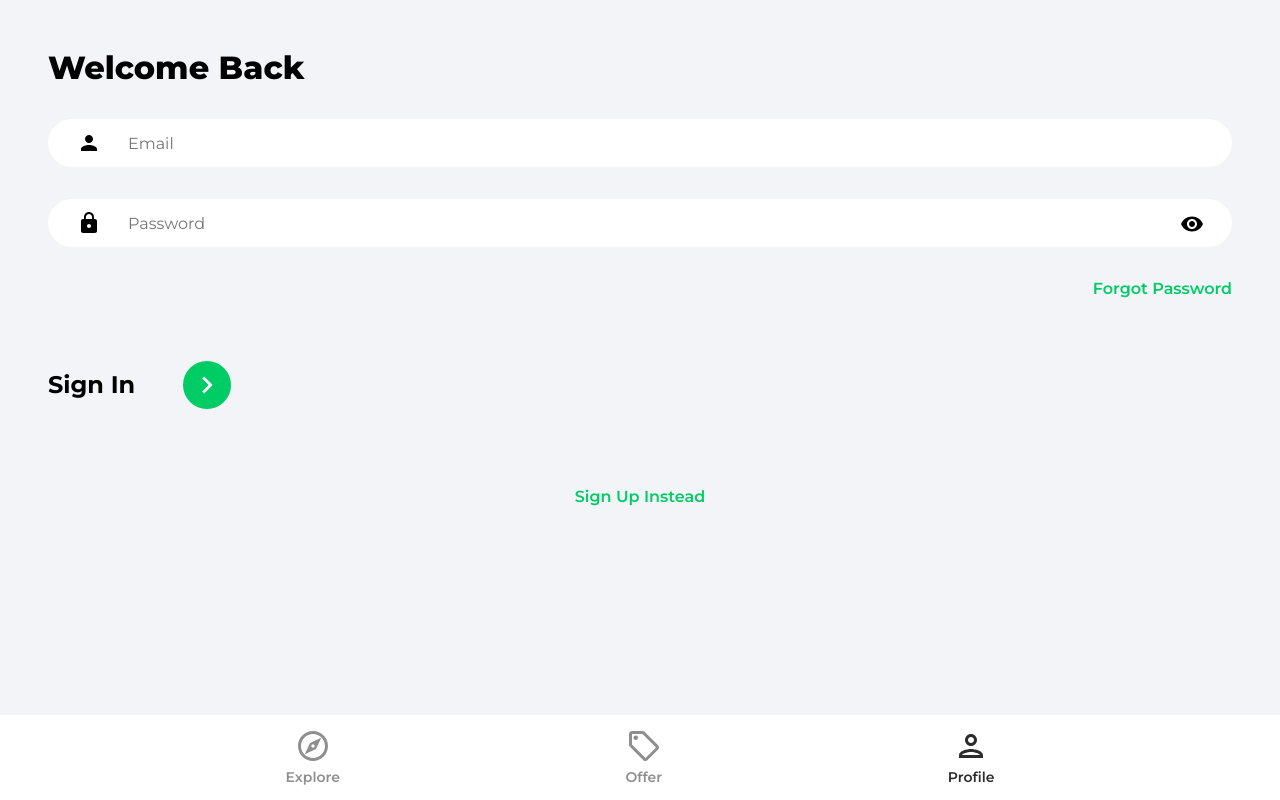
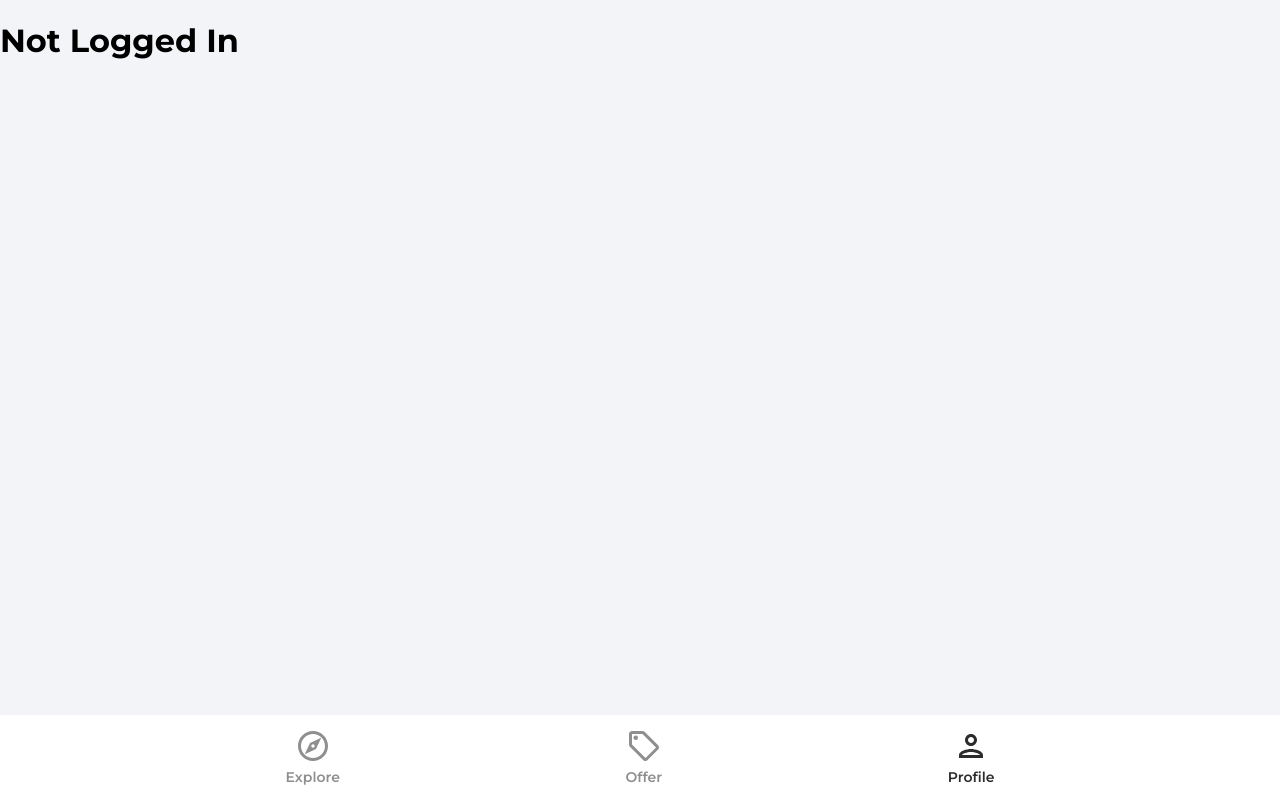
Before and after one commit to pjmgraham/house-marketplace, a React (Create React App) app: page /profile in a window 1280 px wide. Built offline with nearby package versions, Linux system fonts and the light colour scheme.

Commit message:
adds error modals with toastify

```diff
--- a/package.json
+++ b/package.json
@@ -11,6 +11,7 @@
     "react-dom": "^18.2.0",
     "react-router-dom": "^6.3.0",
     "react-scripts": "5.0.1",
+    "react-toastify": "^9.0.8",
     "web-vitals": "^2.1.4"
   },
   "scripts": {
--- a/src/App.js
+++ b/src/App.js
@@ -1,4 +1,6 @@
 import { BrowserRouter as Router, Routes, Route } from "react-router-dom";
+import { ToastContainer } from "react-toastify";
+import "react-toastify/dist/ReactToastify.css";
 import Navbar from "./components/Navbar";
 import Explore from "./pages/Explore";
 import ForgotPassword from "./pages/ForgotPassword";
@@ -14,13 +16,14 @@
         <Routes>
           <Route path="/" element={<Explore />} />
           <Route path="/offers" element={<Offers />} />
-          <Route path="/profile" element={<SignIn />} />
+          <Route path="/profile" element={<Profile />} />
           <Route path="/sign-in" element={<SignIn />} />
           <Route path="/sign-up" element={<SignUp />} />
           <Route path="/forgot-password" element={<ForgotPassword />} />
         </Routes>
         <Navbar />
       </Router>
+      <ToastContainer />
     </>
   );
 }
--- a/src/pages/Profile.jsx
+++ b/src/pages/Profile.jsx
@@ -1,9 +1,15 @@
-import React from 'react'
+import { useEffect, useState } from "react";
+import { getAuth } from "firebase/auth";
 
 const Profile = () => {
-  return (
-    <div>Profile</div>
-  )
-}
+  const [user, setUser] = useState(null);
+  const auth = getAuth();
 
-export default Profile
+  useEffect(() => {
+    setUser(auth.currentUser);
+  }, []);
+
+  return user ? <h1>{user.displayName}</h1> : <h1>Not Logged In</h1>;
+};
+
+export default Profile;
--- a/src/pages/SignIn.jsx
+++ b/src/pages/SignIn.jsx
@@ -1,5 +1,7 @@
 import { useState } from "react";
+import { toast } from "react-toastify";
 import { Link, useNavigate } from "react-router-dom";
+import { getAuth, signInWithEmailAndPassword } from "firebase/auth";
 import { ReactComponent as ArrowRightIcon } from "../assets/svg/keyboardArrowRightIcon.svg";
 import visibilityIcon from "../assets/svg/visibilityIcon.svg";
 
@@ -21,6 +23,26 @@
     }));
   };
 
+  const onSubmit = async (e) => {
+    e.preventDefault();
+
+    try {
+      const auth = getAuth();
+
+      const userCredential = await signInWithEmailAndPassword(
+        auth,
+        email,
+        password
+      );
+
+      if (userCredential.user) {
+        navigate("/");
+      }
+    } catch (error) {
+      toast.error("Invalid email or password");
+    }
+  };
+
   return (
     <>
       <div className="pageContainer">
@@ -28,7 +50,7 @@
           <p className="pageHeader">Welcome Back</p>
         </header>
         <main>
-          <form>
+          <form onSubmit={onSubmit}>
             <input
               type="email"
               className="emailInput"
--- a/src/pages/SignUp.jsx
+++ b/src/pages/SignUp.jsx
@@ -1,5 +1,6 @@
 import { useState } from "react";
 import { Link, useNavigate } from "react-router-dom";
+import { toast } from "react-toastify";
 import {
   getAuth,
   createUserWithEmailAndPassword,
@@ -55,7 +56,7 @@
 
       navigate("/");
     } catch (error) {
-      console.log(error);
+      toast.error("Something went wrong");
     }
   };
 
```
Also changed, not shown: 1 other file (tests, documents, lock files or other folders).
